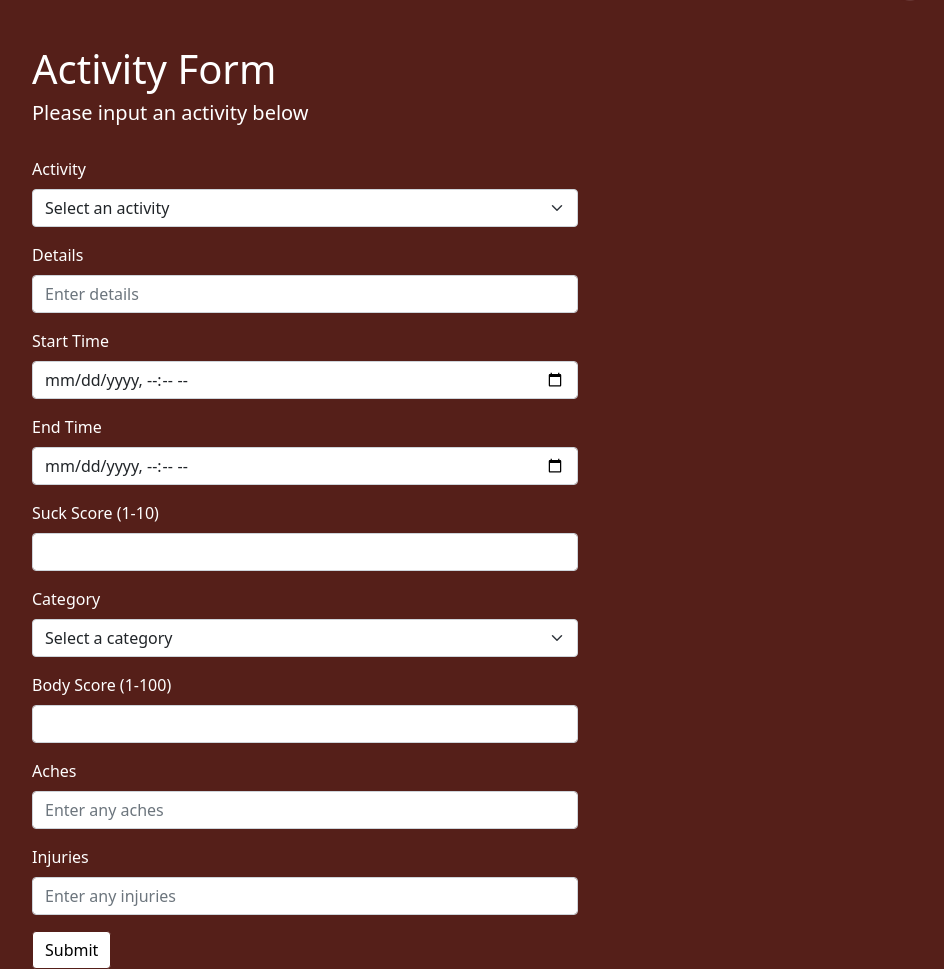
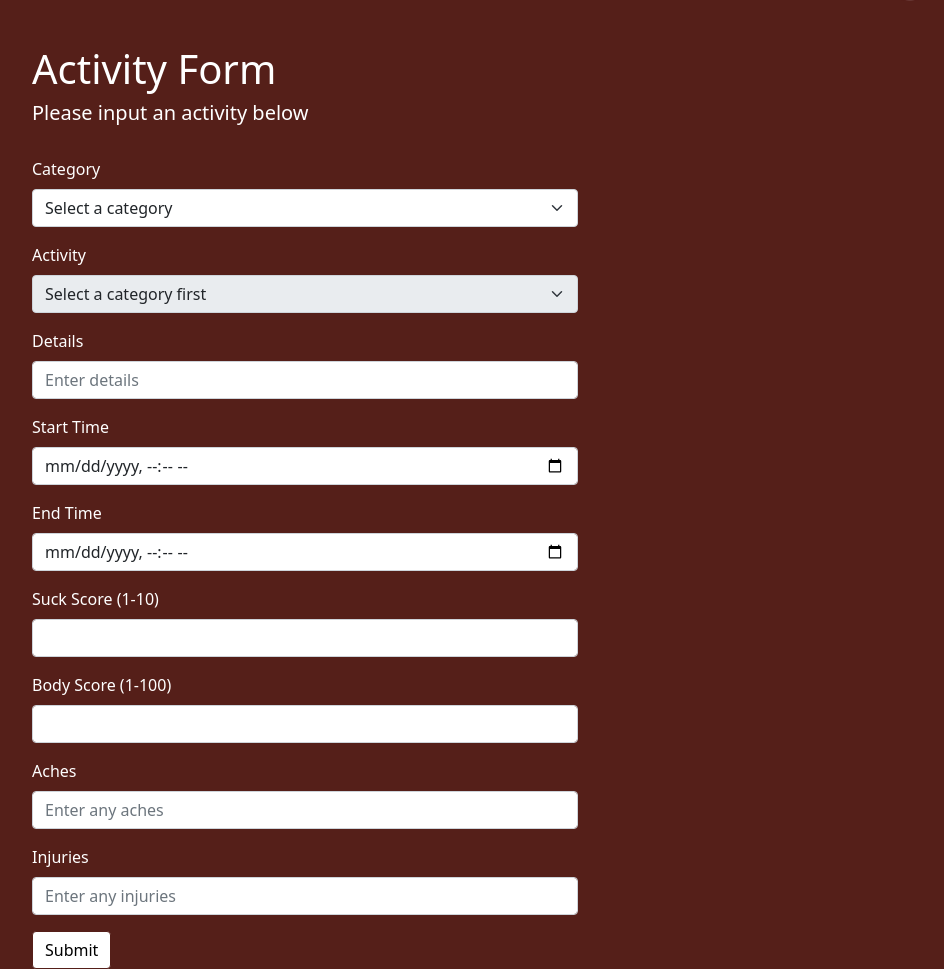
Before and after one commit to cristau/cooperslog, a Django app: template mylogproject/mylogapp/templates/mylogapp/activity_form.html in a window 1280 px wide. Shown: the part 59-1028 px from the top of the page, without its empty margins (335-1279 px from the left). Run offline with Django 4.2, Linux system fonts and the light colour scheme; the template is opened without the code that fills it, so the values that code supplies are empty.

Commit message:
minor updates

```diff
--- a/mylogproject/mylogapp/templates/mylogapp/activity_form.html
+++ b/mylogproject/mylogapp/templates/mylogapp/activity_form.html
@@ -67,14 +67,24 @@
     <div class="container mt-5">
         <div class="row justify-content-center">
             <div class="col-md-6">
-                <form>
+                <form method="post" action="{% url 'success' %}">
+                    {% csrf_token %}
                     <h1>Activity Form</h1>
                     <h5>Please input an activity below</h5>
                     <br>
                     <div class="mb-3">
+                        <label for="category" class="form-label">Category</label>
+                        <select name="category" class="form-select" id="category" required>
+                            <option value="" disabled selected>Select a category</option>
+                            <!-- Add your category options here -->
+                            <option value="category1">Category 1</option>
+                            <option value="category2">Category 2</option>
+                        </select>
+                    </div>
+                    <div class="mb-3">
                         <label for="activity" class="form-label">Activity</label>
-                        <select name="activity" class="form-select" id="activity" required>
-                            <option value="" disabled selected>Select an activity</option>
+                        <select name="activity" class="form-select" id="activity" disabled required>
+                            <option value="">Select a category first</option>
                             <!-- Add your activity options here -->
                             <option value="option1">Option 1</option>
                             <option value="option2">Option 2</option>
@@ -97,15 +107,6 @@
                         <input name="suck_score" type="number" class="form-control" id="suckScore" min="1" max="10">
                     </div>
                     <div class="mb-3">
-                        <label for="category" class="form-label">Category</label>
-                        <select name="category" class="form-select" id="category" required>
-                            <option value="" disabled selected>Select a category</option>
-                            <!-- Add your category options here -->
-                            <option value="category1">Category 1</option>
-                            <option value="category2">Category 2</option>
-                        </select>
-                    </div>
-                    <div class="mb-3">
                         <label for="bodyScore" class="form-label">Body Score (1-100)</label>
                         <input name="body_score" type="number" class="form-control" id="bodyScore" min="1" max="100">
                     </div>
@@ -124,3 +125,32 @@
     </div>
 </body>
 </html>
+
+<script>
+        document.getElementById("category").addEventListener("change", function() {
+        const category = this.value;
+        const activityDropdown = document.getElementById("activity");
+
+        // Clear the current options in the city dropdown
+        activity.innerHTML = '<option value="">Select a category first</option>';
+
+        // Define city options based on the selected country
+        const activityOptions = {
+            Recovery: ["Ice Bath", "Sauna", "Cold Shower", "Stretch"],
+            Workout: ["Run", "Weightlifting", "Cycling", "Walk"],
+            Mental: ["Meditate"]
+        };
+
+        if (category && activityOptions[category]) {
+            activityDropdown.removeAttribute("disabled");
+            activityOptions[category].forEach(function(activity) {
+                const option = document.createElement("option");
+                option.value = activity;
+                option.text = activity;
+                activityDropdown.appendChild(option);
+            });
+        } else {
+            activityDropdown.setAttribute("disabled", "disabled");
+        }
+    });
+</script>
--- a/mylogproject/mylogapp/urls.py
+++ b/mylogproject/mylogapp/urls.py
@@ -3,4 +3,5 @@ from . import views
 
 urlpatterns = [
     path('', views.log_page, name='log_page'),
+    path('submit_activity/success/', views.success, name='success')
 ]
--- a/mylogproject/mylogproject/urls.py
+++ b/mylogproject/mylogproject/urls.py
@@ -21,5 +21,7 @@ from mylogapp import views
 urlpatterns = [
     path('admin/', admin.site.urls),
     path('log/', views.log_page, name='log_page'),
-    path('submit_activity', views.submit_activity, name='submit_activity')
+    path('submit_activity/', views.submit_activity, name='submit_activity'),
+    # path('success/', views.success, name='success'),
+    path('mylogapp/', include('mylogapp.urls')),
 ]
```
Also changed, not shown: mylogproject/mylogapp/templates/mylogapp/success.html (added, +11 -0 lines), mylogproject/mylogapp/views.py (+9 -0 lines).
